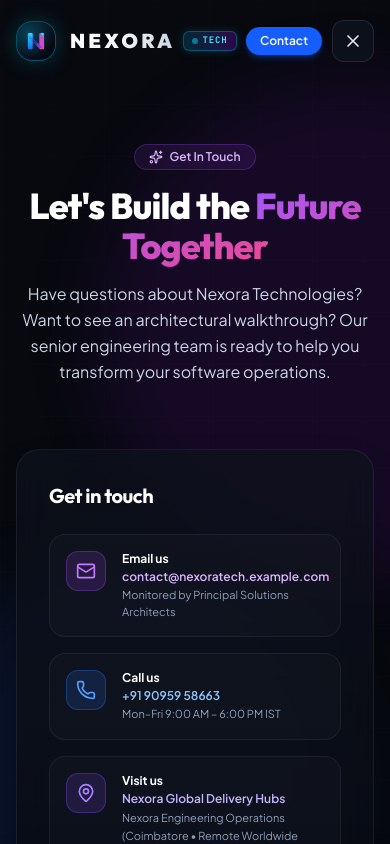
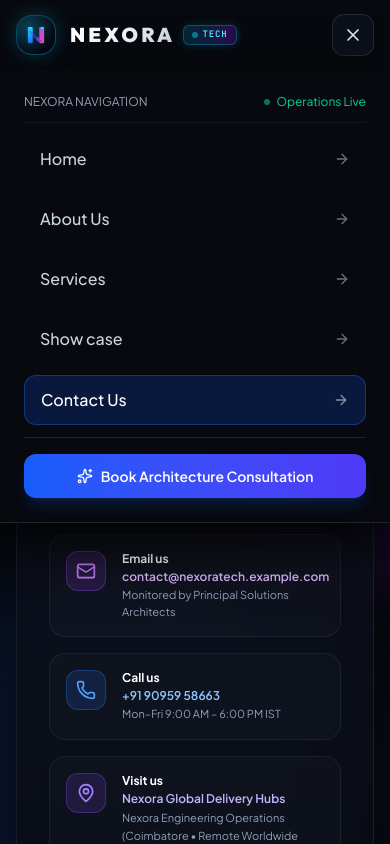
Before and after one commit to maniselmagi/CompanyWebsite, a React (Vite) app: page /#/contact in a window 390 px wide. Both pictures are taken after a click on the button "Toggle Navigation Menu". Shown: the top 844 px of the page. Built offline with nearby package versions, Linux system fonts and the light colour scheme.

Commit message:
fix(navbar): position mobile dropdown directly beneath header without requiring scroll, and remove duplicate contact button

```diff
--- a/src/components/Navbar.tsx
+++ b/src/components/Navbar.tsx
@@ -39,8 +39,8 @@ export const Navbar: React.FC = () => {
   return (
     <header
       className={`fixed top-0 left-0 right-0 z-50 transition-all duration-300 ${
-        isScrolled
-          ? 'bg-[#07090e]/85 backdrop-blur-xl border-b border-white/[0.08] shadow-[0_10px_30px_rgba(0,0,0,0.5)] py-3.5'
+        isScrolled || mobileMenuOpen
+          ? 'bg-[#07090e] border-b border-white/[0.08] shadow-[0_10px_30px_rgba(0,0,0,0.5)] py-3.5'
           : 'bg-transparent py-5'
       }`}
     >
@@ -80,14 +80,8 @@ export const Navbar: React.FC = () => {
             </NavLink>
           </div>
 
-          {/* Mobile & Tablet Navigation Header */}
-          <div className="flex items-center gap-2.5 lg:hidden">
-            <NavLink
-              to="/contact"
-              className="px-3.5 py-1.5 rounded-full text-xs font-semibold text-white bg-blue-600 hover:bg-blue-500 transition-colors shadow-md shadow-blue-600/30"
-            >
-              Contact
-            </NavLink>
+          {/* Mobile & Tablet Navigation Header Toggle (Clean Single Button) */}
+          <div className="flex items-center lg:hidden">
             <button
               type="button"
               onClick={() => setMobileMenuOpen((prev) => !prev)}
@@ -103,7 +97,7 @@ export const Navbar: React.FC = () => {
 
       {/* Mobile & Tablet Drawer Menu */}
       {mobileMenuOpen && (
-        <div className="lg:hidden fixed inset-x-0 top-full bg-[#07090e]/98 backdrop-blur-md border-b border-white/10 shadow-2xl transition-all duration-200 animate-in fade-in slide-in-from-top-2">
+        <div className="lg:hidden absolute top-full left-0 right-0 w-full bg-[#07090e] border-b border-white/10 shadow-[0_20px_50px_rgba(0,0,0,0.9)] max-h-[calc(100vh-70px)] overflow-y-auto animate-menu-slide-down">
           <div className="px-6 py-6 space-y-3">
             <div className="pb-3 border-b border-white/5 flex items-center justify-between text-xs text-slate-400">
               <span>NEXORA NAVIGATION</span>
--- a/src/index.css
+++ b/src/index.css
@@ -336,6 +336,26 @@
   animation: scrollWheelPulse 1.8s cubic-bezier(0.65, 0, 0.35, 1) infinite;
 }
 
+/* Mobile Menu Instant Slide Down */
+@keyframes menuSlideDown {
+  from {
+    opacity: 0;
+    transform: translateY(-8px);
+  }
+  to {
+    opacity: 1;
+    transform: translateY(0);
+  }
+}
+
+.animate-menu-slide-down {
+  animation: menuSlideDown 0.2s cubic-bezier(0.16, 1, 0.3, 1) forwards;
+}
+
+body.mobile-menu-active {
+  overflow: hidden;
+}
+
 /* Mobile Performance Optimizations */
 @media (max-width: 768px) {
   .animate-ambient-glow {
```
